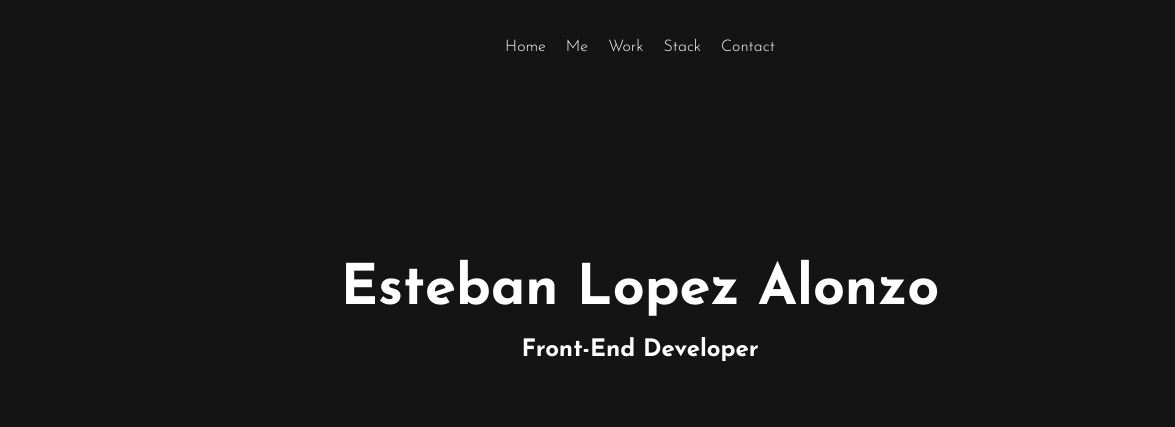
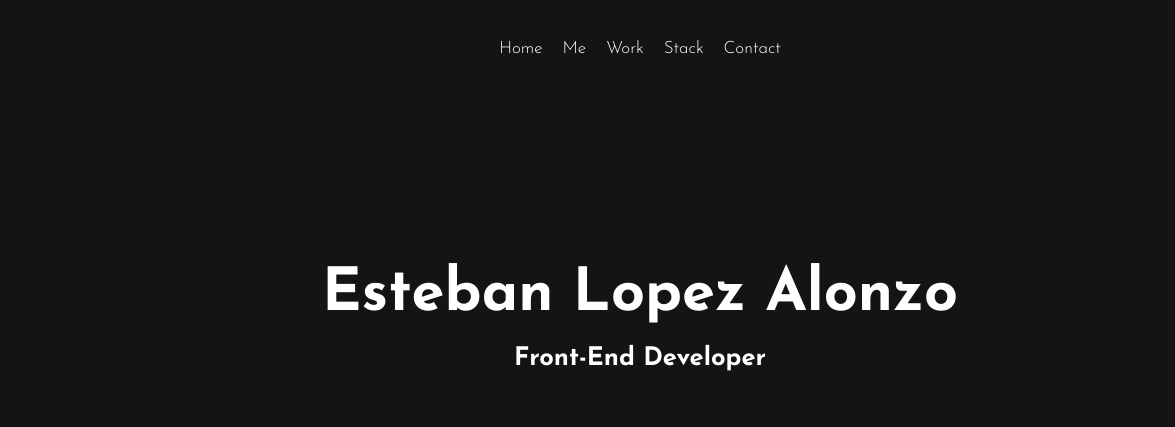
Before and after one commit to lopesteban/My-Portfolio, a website: page docs/index.html in a window 1280 px wide. Shown: the top 427 px of the page, 0-1175 px from the left. Drawn offline with nearby package versions, Linux system fonts and the light colour scheme; a web font is replaced by a local one.

Commit message:
Changing font size

```diff
--- a/docs/sass/base/_reset.scss
+++ b/docs/sass/base/_reset.scss
@@ -2,6 +2,9 @@
 
 @import url("https://fonts.googleapis.com/css2?family=Bakbak+One&family=Josefin+Sans:ital,wght@0,300;0,400;0,500;0,700;1,100&family=Mukta:wght@300&family=Readex+Pro:wght@300&family=Roboto:wght@300&family=Rubik&family=Share+Tech+Mono&display=swap");
 
+:root {
+  font-size: 17px;
+}
 * {
   transition: all 200ms ease;
 }
```
Also changed, not shown: docs/dist/main.css, 1 other file.
